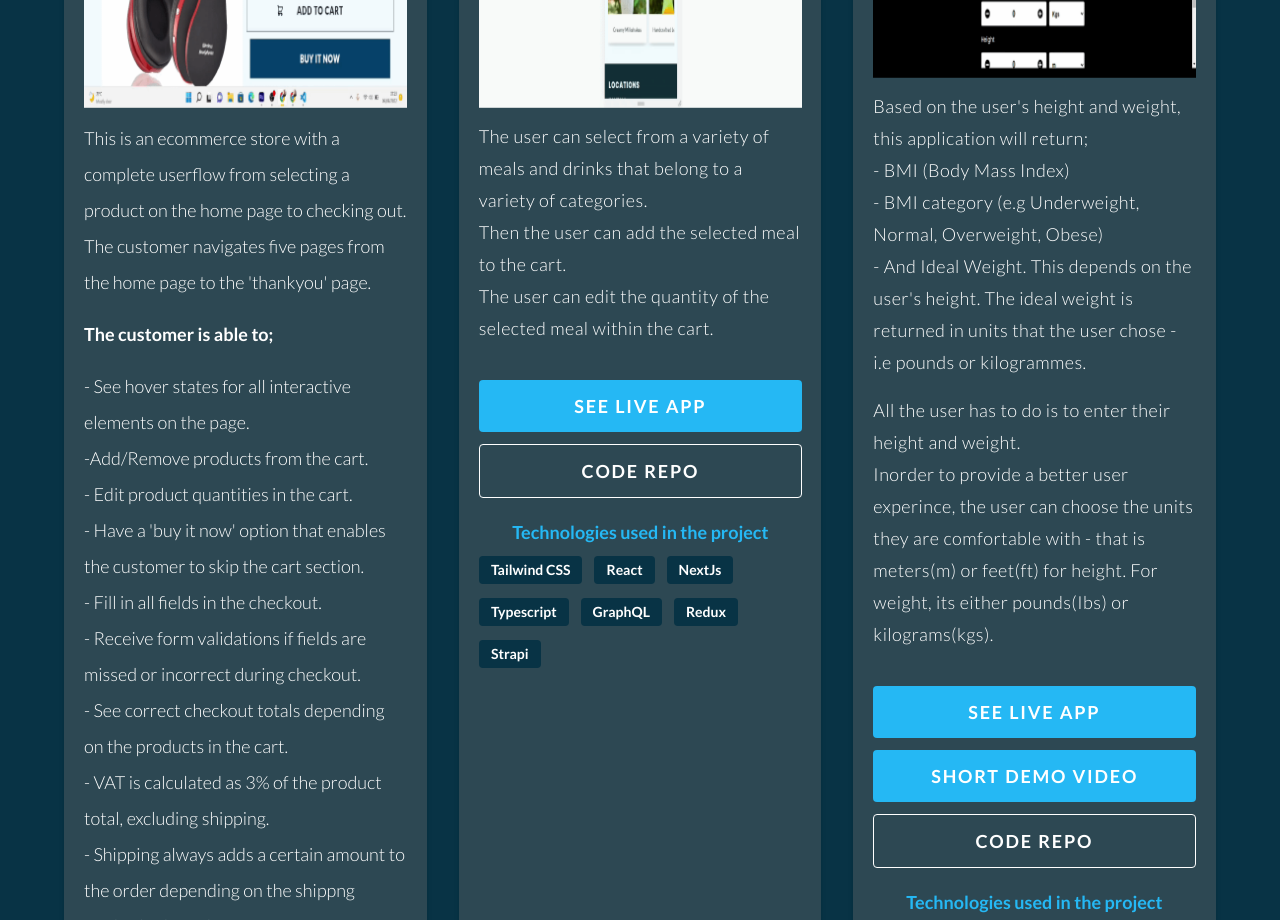
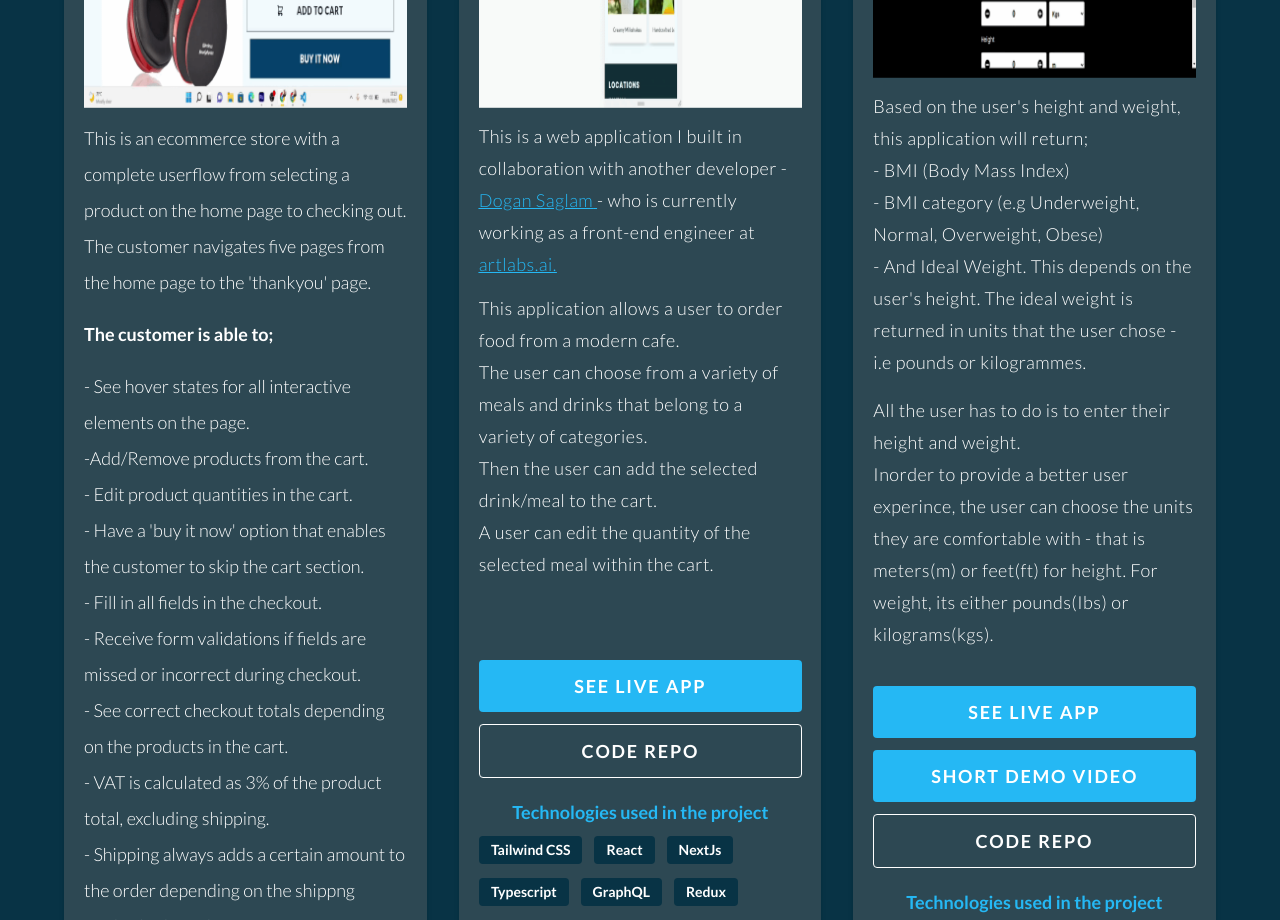
Before and after one commit to asuman315/portfolio, a React (Create React App) app: page / in a window 1280 px wide. Shown: the part 1680-2600 px from the top of the page. Built offline with nearby package versions, Linux system fonts and the light colour scheme; a web font is replaced by a local one.

Commit message:
add social media links and collaboration text

```diff
--- a/src/Components/Projects/ProjectThree.jsx
+++ b/src/Components/Projects/ProjectThree.jsx
@@ -36,10 +36,35 @@ const ProjectOne = () => {
       <div className='leading-8 tracking-wide'>
         <Slide bottom>
           <p className='mb-4'>
-            The user can select from a variety of meals and drinks that belong
-            to a variety of categories. <br />
-            Then the user can add the selected meal to the cart. <br />
-            The user can edit the quantity of the selected meal within the cart. <br />
+            This is a web application I built in collaboration with another
+            developer -{' '}
+            <span className='underline text-bold text-primary-2'>
+              <a
+                href='https://www.linkedin.com/in/d-saglam/'
+                target='_blank'
+                rel='noreferrer'>
+                Dogan Saglam
+              </a>{' '}
+            </span>
+            - who is currently working as a front-end engineer at{' '}
+            <span className='underline text-bold text-primary-2'>
+              <a
+                href='https://www.linkedin.com/company/artlabs-ai/'
+                target='_blank'
+                rel='noreferrer'>
+                artlabs.ai.
+              </a>{' '}
+            </span>{' '}
+            <br />
+            <p className='py-3'>
+              This application allows a user to order food from a modern cafe. <br />
+              The user can choose from a variety of meals and drinks that belong
+              to a variety of categories. <br />
+              Then the user can add the selected drink/meal to the cart. <br />
+              A user can edit the quantity of the selected meal within the
+              cart.{' '}
+            </p>
+            <br />
           </p>
         </Slide>
         {/* <Slide bottom>
```
